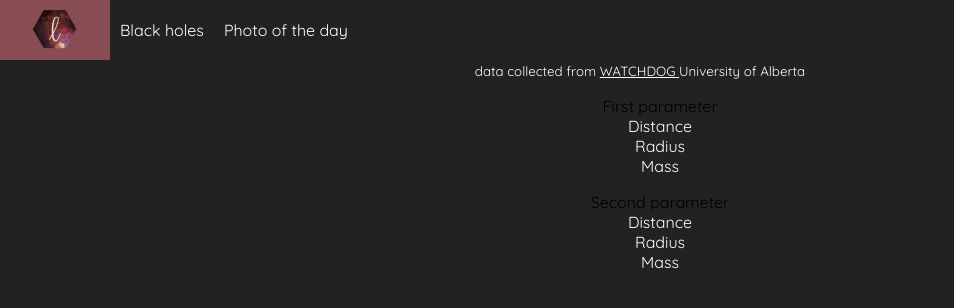
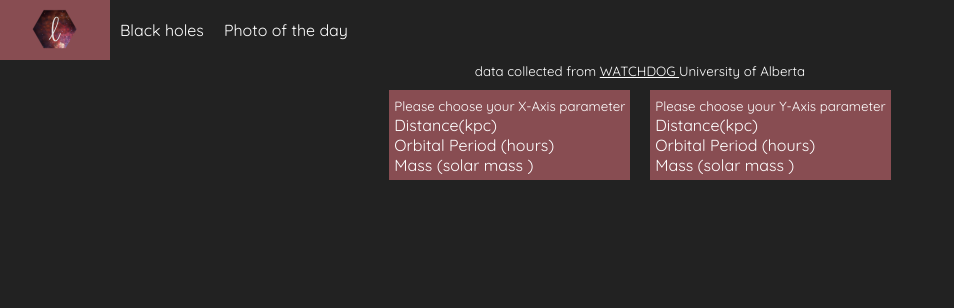
Before and after one commit to legraeff/a-tad-of-data, a React (Create React App) app: page /black-holes in a window 1280 px wide. Shown: the top 308 px of the page, without its empty margins (0-954 px from the left). Built offline with nearby package versions, Linux system fonts and the light colour scheme; a web font is replaced by a local one.

Commit message:
fixed some layout, names (it was not a line chartgit add * :P), logic...a lot of fixes

```diff
--- a/src/components/black-holes/BlackHoles.css
+++ b/src/components/black-holes/BlackHoles.css
@@ -2,9 +2,28 @@ a {
   color: white;
   cursor: pointer;
 }
-
-small, li {color: white;}
+small {
+  color: white;
+}
 
 li {
   list-style: none;
 }
+
+.params-container ul {
+  width: auto;
+  background: #884D52;
+  padding: 5px;
+  margin: 10px;
+  text-align: left;
+  position: relative;
+  display: inline-block;
+}
+
+.params-container a, .params-container small {
+  color: white;
+}
+
+.results-container {
+
+}
--- a/src/components/black-holes/BlackHoles.jsx
+++ b/src/components/black-holes/BlackHoles.jsx
@@ -1,6 +1,6 @@
 import React, { Component } from 'react';
 import './BlackHoles.css'; // Tell Webpack that BlackHoles.js uses these styles
-import LineChart from '../line-chart/LineChart.jsx';
+import ScatterPlot from '../scatter-plot/ScatterPlot.jsx';
 import blackHoleData from './blackholeinfo.json';
 
 
@@ -31,17 +31,19 @@ class BlackHoles extends Component {
     return(
       <div>
         <div><small> data collected from <a href="http://142.244.87.173/"> WATCHDOG </a> University of Alberta </small></div>
-        <ul> First parameter
-          <li onClick={() => this.changeFirstParam("distance")}>Distance</li>
-          <li onClick={() => this.changeFirstParam("mass")}>Radius</li>
-          <li onClick={() => this.changeFirstParam("orbitalPeriod")}>Mass</li>
-        </ul>
-        <ul> Second parameter
-          <li onClick={() => this.changeSecondParam("distance")}>Distance</li>
-          <li onClick={() => this.changeSecondParam("mass")}>Radius</li>
-          <li onClick={() => this.changeSecondParam("orbitalPeriod")}>Mass</li>
-        </ul>
-        <LineChart data={this.state.blackHoles} param={[this.state.firstParam, this.state.secondParam]} size={[960,500]}  />
+        <div className="params-container">
+          <ul> <small> Please choose your X-Axis parameter </small>
+            <li onClick={() => this.changeFirstParam("distance")}> <a> Distance(kpc) </a> </li>
+            <li onClick={() => this.changeFirstParam("orbitalPeriod")}> <a> Orbital Period (hours) </a> </li>
+            <li onClick={() => this.changeFirstParam("mass")}> <a> Mass (solar mass )</a> </li>
+          </ul>
+          <ul> <small> Please choose your Y-Axis parameter </small>
+            <li onClick={() => this.changeSecondParam("distance")}> <a> Distance(kpc) </a> </li>
+            <li onClick={() => this.changeSecondParam("orbitalPeriod")}> <a> Orbital Period (hours) </a> </li>
+            <li onClick={() => this.changeSecondParam("mass")}> <a> Mass (solar mass )</a> </li>
+          </ul>
+        </div>
+        <ScatterPlot data={this.state.blackHoles} param={[this.state.firstParam, this.state.secondParam]} size={[700,500]}  />
       </div>
    )
   }
--- a/src/components/black-holes/blackholeinfo.json
+++ b/src/components/black-holes/blackholeinfo.json
@@ -72,7 +72,7 @@
     "Discovery Year": 1994,
     "Telescope": "CGRO",
     "Counterpart Spectral Type": "F6III",
-    "distance": "3,2",
+    "distance": "3.2",
     "mass": 5.4,
     "orbitalPeriod": 62.9
   },
--- a/src/components/line-chart/LineChart.css
+++ /dev/null
@@ -1,15 +0,0 @@
-.whiteAxis line{
-  stroke: white;
-}
-
-.whiteAxis path{
-  stroke: white;
-}
-
-.whiteAxis text{
-  fill: white;
-}
-
-.chart-container {
-   margin: 50px;
- }
--- /dev/null
+++ b/src/components/scatter-plot/ScatterPlot.css
@@ -0,0 +1,40 @@
+.whiteAxis line{
+  stroke: white;
+}
+
+.whiteAxis path{
+  stroke: white;
+}
+
+.whiteAxis text{
+  fill: white;
+}
+
+.chart-container {
+  display: flex;
+  margin: 50px;
+}
+
+.selected-data-info {
+  background: #884D52;
+  flex: 1 1 0;
+  visibility: hidden;
+  align-self: start;
+  text-align: left;
+  padding: 10px;
+}
+
+circle {
+  fill: white;
+  transition: all .5s;
+}
+
+circle:hover, .active-circle {
+  fill: #884D52;
+}
+
+.selected-data-info p {
+  color: white;
+  font-size: 14px;
+  flex: 1;
+}
--- a/src/components/line-chart/LineChart.jsx
+++ b/src/components/scatter-plot/ScatterPlot.jsx
@@ -1,5 +1,5 @@
 import React, { Component } from 'react';
-import './LineChart.css'; // Tell Webpack that LineChart.js uses these styles
+import './ScatterPlot.css'; // Tell Webpack that ScatterPlot.js uses these styles
 import { scaleLinear } from 'd3-scale';
 import { max } from 'd3-array';
 import { select } from 'd3-selection';
@@ -11,42 +11,42 @@ import { transition } from 'd3-transition';
 import { extent } from 'd3-array';
 import { json } from 'd3-request';
 
-class LineChart extends Component {
+class ScatterPlot extends Component {
   constructor(props) {
     super(props);
-    this.createLineChart = this.createLineChart.bind(this)
+    this.createScatterPlot = this.createScatterPlot.bind(this)
   }
 
   componentDidMount() {
-    this.createLineChart();
+    this.createScatterPlot();
   }
 
   componentDidUpdate() {
-    this.createLineChart();
+    this.createScatterPlot();
   }
 
-  createLineChart() {
+  createScatterPlot() {
     const node = this.node
     var param = this.props.param;
     if (!this.props.param[0] || !this.props.param[1]) {
-      console.log("not enough data")
+      console.log("Missing axis attr")
       return
     }
     var widthOfSvg = this.props.size[0];
     var heightOfSvg = this.props.size[1];
-    var margin = {top: 20, right: 20, bottom: 30, left: 50};
-    widthOfSvg = widthOfSvg - margin.left;
-    heightOfSvg = heightOfSvg - margin.top;
+    var margin = {top: 30, right: 30, bottom: 30, left: 30};
     var dataSet = this.props.data;
 
     var xScale = scaleLinear()
-        .range([0, widthOfSvg])
-        .domain(extent(dataSet, function(d) { return d[param[0]]; }));
+        .range([0, widthOfSvg - margin.left - margin.right])
+        .domain(extent(dataSet, d => d[param[0]]));
 
     var yScale = scaleLinear()
-        .rangeRound([heightOfSvg, 0])
-        .domain(extent(dataSet, function(d) { return d[param[1]]; }));
+        .rangeRound([heightOfSvg - margin.bottom, margin.top])
+        .domain(extent(dataSet, d => d[param[1]]));
 
+    select(".chart-container div")
+      .style("visibility", "visible")
 
     select(node)
        .selectAll('circle')
@@ -64,14 +64,20 @@ class LineChart extends Component {
        .selectAll('circle')
        .data(dataSet)
        .attr('cx', d => xScale(d[param[0]]) + margin.left)
-       .attr('cy', d => yScale(d[param[1]]) - margin.top)
+       .attr('cy', d => yScale(d[param[1]]))
        .attr('r', 5)
-       .style('fill', '#fff')
        .on("click", function(){
-         selectAll("circle").attr("r", 5);
-         select(this).attr("r", 10);
-         alert(select(this).data()[0].name);
-       })
+         selectAll("circle").attr("r", 5).attr("class", "");
+         select(this).attr("r", 10).attr("class", "active-circle");
+         selectAll(".chart-container div p")
+          .remove()
+         var selectedData = select(this).data()[0];
+         for (var key in selectedData) {
+           select(".chart-container div")
+            .append('p')
+            .text(key + ": " + selectedData[key])
+        };
+      });
 
       select(node)
         .selectAll("g")
@@ -79,18 +85,18 @@ class LineChart extends Component {
 
      select(node)
        .append("g")
-         .attr("transform", "translate(30," + (heightOfSvg - 10) + ")")
+         .attr("transform", "translate(" + margin.left + "," + (heightOfSvg - margin.left) + ")")
          .call(axisBottom(xScale))
          .attr("class", "whiteAxis")
        .append("text")
          .attr("fill", "#000")
-         .attr("x", widthOfSvg)
+         .attr("x", widthOfSvg - margin.right * 2)
          .attr("dy", "-10")
          .attr("text-anchor", "end")
          .text(this.props.param[0]);
      select(node)
        .append("g")
-        .attr("transform", "translate(" + (margin.left) + ",0)")
+        .attr("transform", "translate(" + (margin.bottom) + ",0)")
          .call(axisLeft(yScale))
          .attr("class", "whiteAxis")
        .append("text")
@@ -110,9 +116,12 @@ class LineChart extends Component {
     return(
       <div className="chart-container">
         <svg ref={node => this.node = node} width={this.props.size[0]} height={this.props.size[1]}> </svg>
+        <div className="selected-data-info">
+          <small> Select a circle to see more information </small>
+        </div>
       </div>
    )
   }
 }
 
-export default LineChart
+export default ScatterPlot
```
